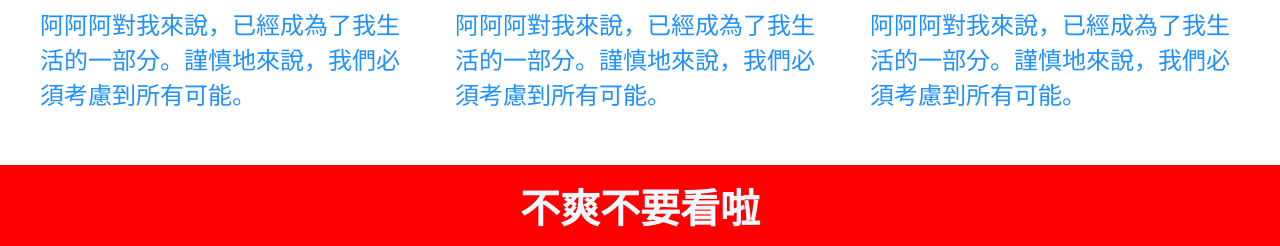
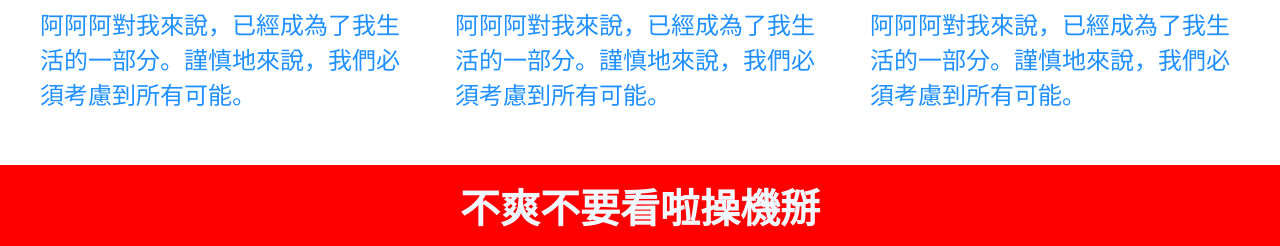
Before and after one commit to danny850820/FFFF123, a plain HTML site: page index.html in a window 1280 px wide. Shown: the part 554-800 px from the top of the page. Drawn offline with Linux system fonts and the light colour scheme.

Commit message:
Update index.html

```diff
--- a/index.html
+++ b/index.html
@@ -37,7 +37,7 @@
             </div>
         </div>
         <div class="slogan">
-            <h2>不爽不要看啦</h2>
+            <h2>不爽不要看啦操機掰</h2>
         </div>
         <div class="recommand">
             <h2>課程推薦</h2>
```
